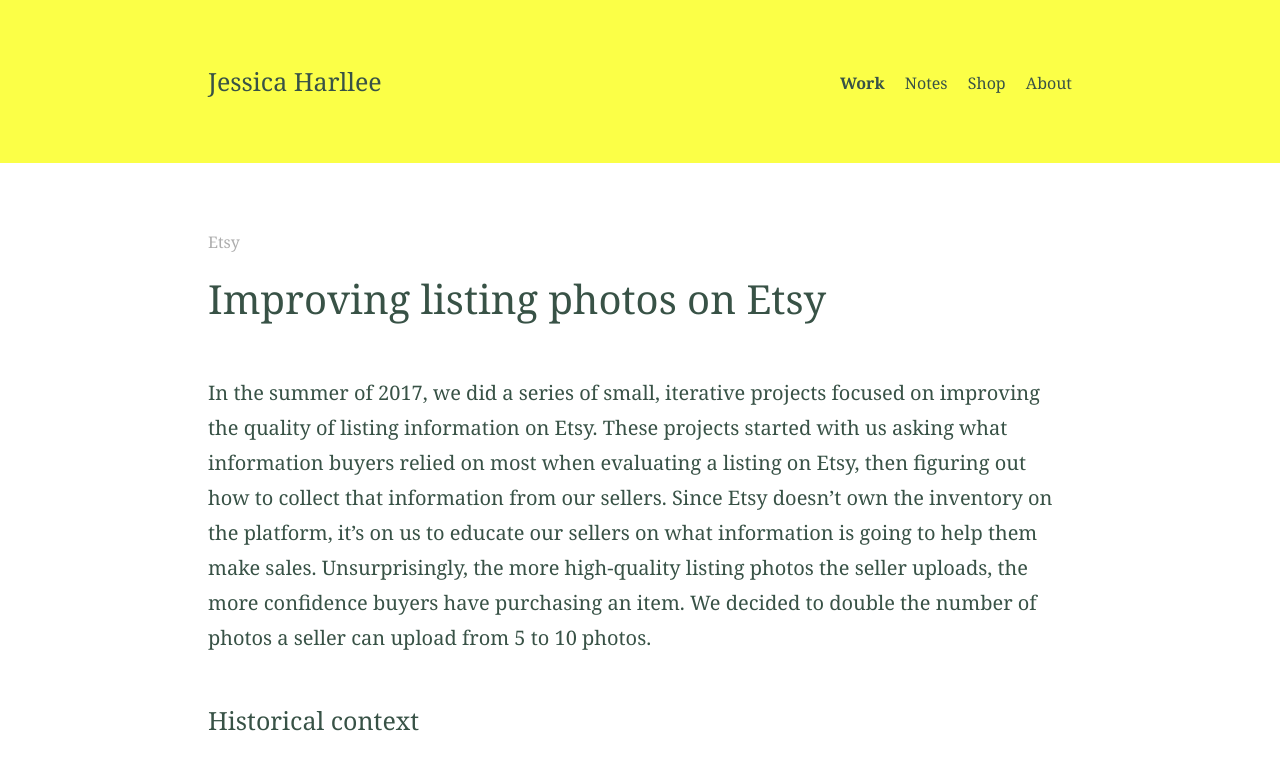
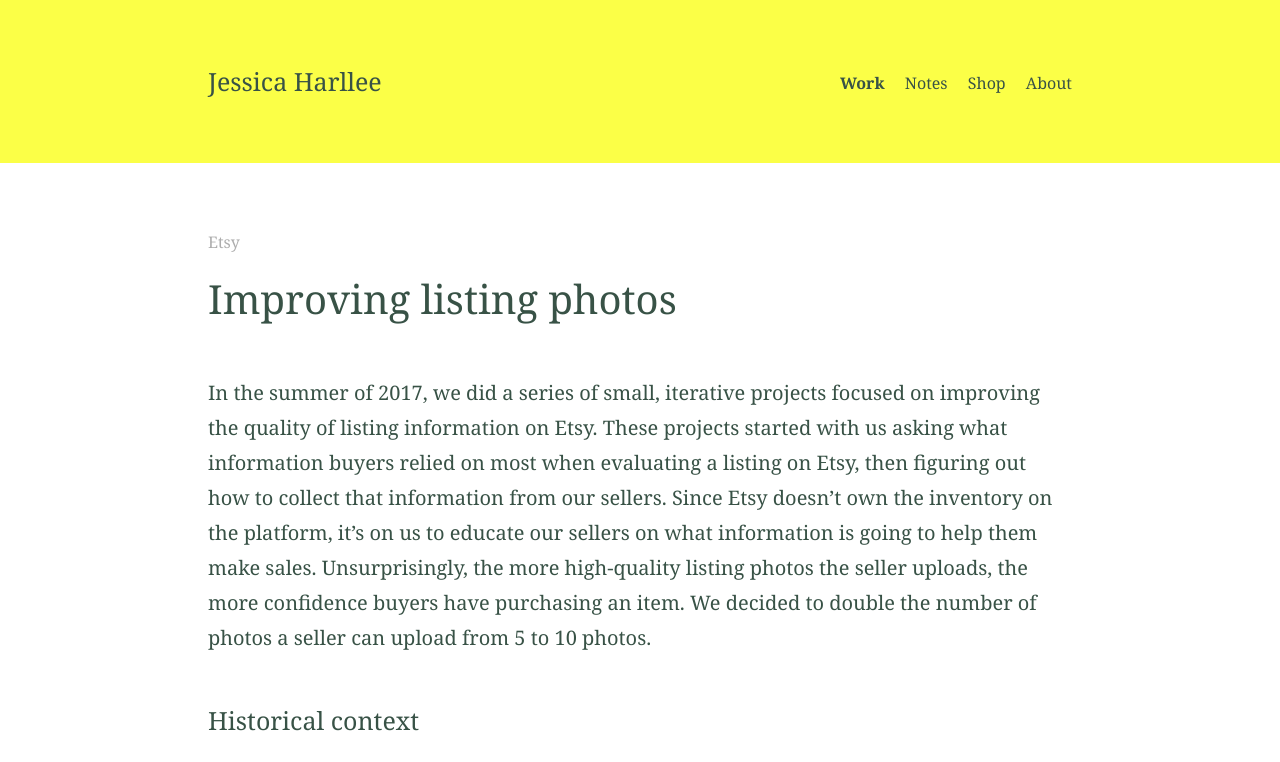
Before and after one commit to harllee/jessicaharllee.com, a Jekyll site: the page built from _work/etsy-listing-photos.markdown, in a window 1280 px wide and 900 px high, cut to the strip 0-762 px from the top of the window. Built offline with Jekyll 4.4.1, drawn with Linux system fonts in a browser that asks for light colours.

Commit message:
Work: fix sorting on homepage by adding dates to old projects

```diff
--- a/_layouts/index.html
+++ b/_layouts/index.html
@@ -11,7 +11,7 @@
 <h1 class="mb-sm-3">Latest work at Etsy</h2>
 
 <div class="col-group">
-	{% assign sorted_work = site.work | sort: 'date' %}
+	{% assign sorted_work = site.work | sort: 'date' | reverse %}
     {% for item in sorted_work limit:3 %}
         <div class="col col-sm-12 mb-sm-3">
             <a href="{{item.url}}" class="display-block link-gray">
--- a/_work/etsy-listing-photos.markdown
+++ b/_work/etsy-listing-photos.markdown
@@ -1,5 +1,5 @@
 ---
-title: Improving listing photos on Etsy
+title: Improving listing photos
 date: 2017-07-21 21:07:00 Z
 company: Etsy
 year: 2017
--- a/_work/kickstarter-backer-tools.markdown
+++ b/_work/kickstarter-backer-tools.markdown
@@ -1,5 +1,6 @@
 ---
 title: Kickstarter backer tools
+date: 2013-10-21 21:07:00 Z
 company: Kickstarter
 year: 2013
 description: An overhaul of two features backers use to keep up with their backed
--- a/_work/kickstarter-year-in-review.markdown
+++ b/_work/kickstarter-year-in-review.markdown
@@ -1,5 +1,6 @@
 ---
 title: Kickstarter Year in Review 2012
+date: 2012-12-31 21:07:00 Z
 company: Kickstarter
 year: 2012
 description: A showcase of the best of Kickstarter during 2012.
--- a/_work/mizuno.markdown
+++ b/_work/mizuno.markdown
@@ -1,6 +1,6 @@
 ---
 title: Mizuno
-position: 6
+date: 2011-07-21 21:07:00 Z
 company: Modea
 year: 2011
 description: A website redesign for one of the top manufacturers of sports equipment
--- a/_work/moveline.markdown
+++ b/_work/moveline.markdown
@@ -1,6 +1,6 @@
 ---
 title: Moveline
-position: 7
+date: 2011-09-21 21:07:00 Z
 company: Modea
 year: 2011
 description: Early versions of a product to help people find the best way to move
```
